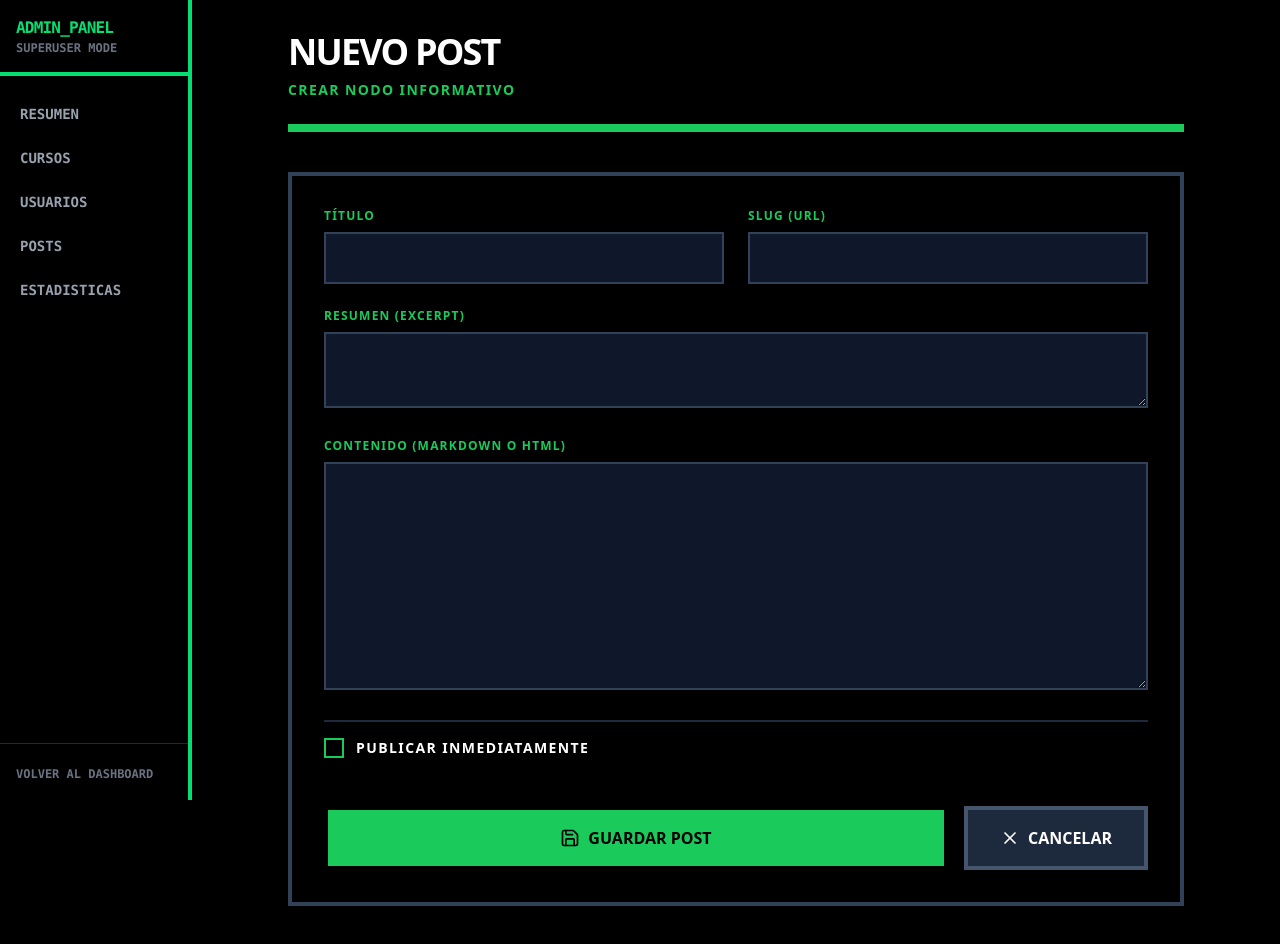
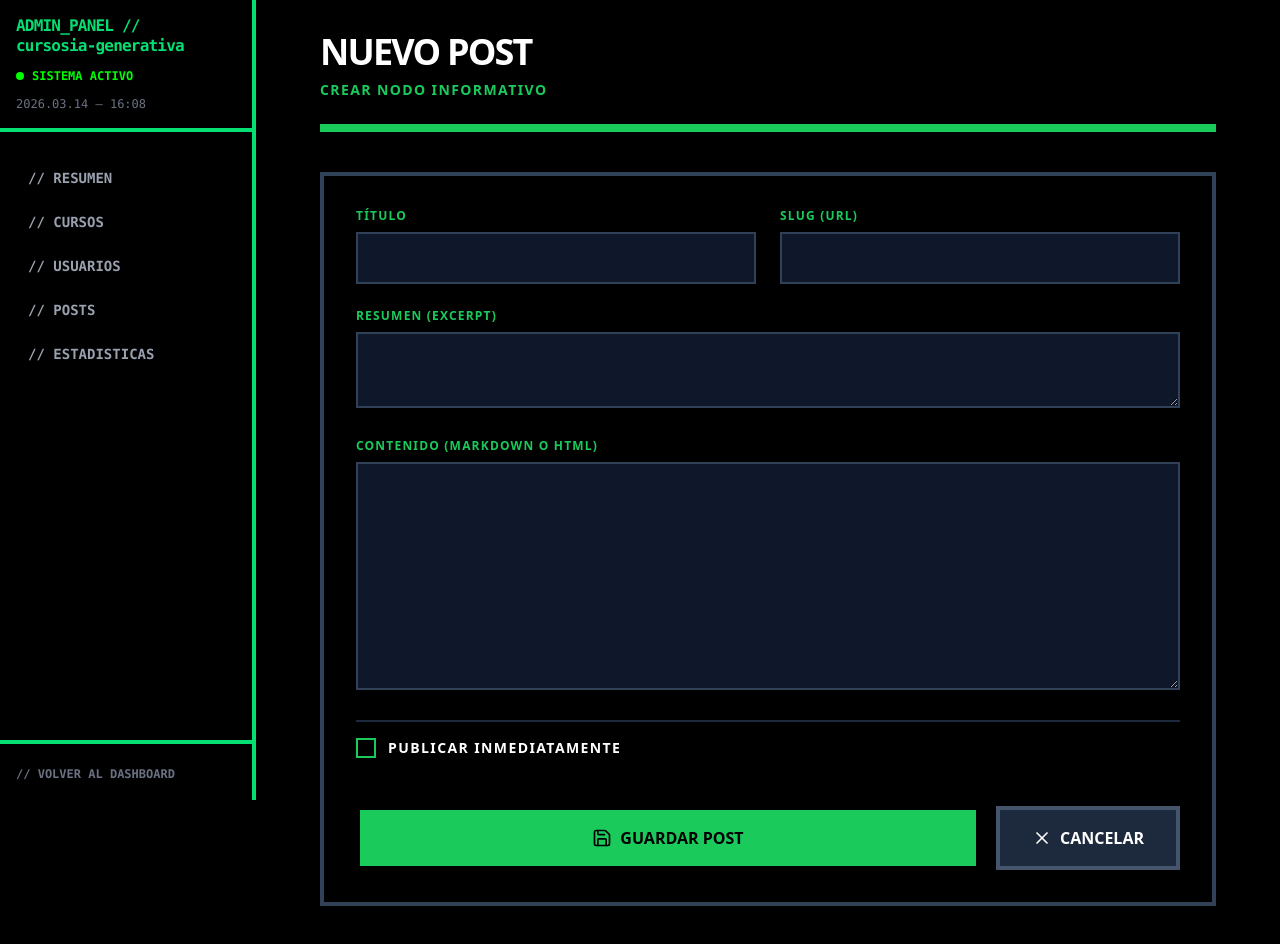
Before and after one commit to AndersonMoncayo/cursosia-generativa, a Next.js app: page /admin/posts/nuevo in a window 1280 px wide. Shown: the top 944 px of the page. Built offline with nearby package versions, Linux system fonts and the light colour scheme.

Commit message:
feat: redesign Admin Dashboard layout and metrics with brutalist aesthetic and mock history

```diff
--- a/src/app/admin/layout.tsx
+++ b/src/app/admin/layout.tsx
@@ -1,5 +1,5 @@
 'use client'
-import { useState } from 'react'
+import { useState, useEffect } from 'react'
 import Link from 'next/link'
 import { usePathname } from 'next/navigation'
 
@@ -15,69 +15,105 @@ export default function AdminLayout({ children }: { children: React.ReactNode })
   const [menuOpen, setMenuOpen] = useState(false)
   const pathname = usePathname()
 
+  const [currentTime, setCurrentTime] = useState('')
+
+  useEffect(() => {
+    const updateTime = () => {
+      const now = new Date()
+      // format: 2026.03.17 — 01:32
+      const datePart = `${now.getFullYear()}.${String(now.getMonth() + 1).padStart(2, '0')}.${String(now.getDate()).padStart(2, '0')}`
+      const timePart = `${String(now.getHours()).padStart(2, '0')}:${String(now.getMinutes()).padStart(2, '0')}`
+      setCurrentTime(`${datePart} — ${timePart}`)
+    }
+    updateTime()
+    const timer = setInterval(updateTime, 60000)
+    return () => clearInterval(timer)
+  }, [])
+
   return (
-    <div className="min-h-screen bg-black flex flex-col lg:flex-row">
+    <div className="min-h-screen bg-black flex flex-col lg:flex-row overflow-hidden relative">
 
       {/* MOBILE TOPBAR */}
-      <div className="lg:hidden flex items-center justify-between p-4 border-b-4 border-green-400 bg-black">
-        <span className="font-mono font-black text-green-400 text-lg tracking-tighter">ADMIN_PANEL</span>
+      <div className="lg:hidden flex flex-col p-4 border-b-4 border-green-400 bg-black relative z-40">
+        <div className="flex items-center justify-between">
+          <div>
+            <span className="font-mono font-black text-green-400 text-lg tracking-tighter block">ADMIN_PANEL // cursosia-generativa</span>
+            <span className="font-mono font-bold text-xs text-green-400 flex items-center gap-2 mt-1">
+              <span className="w-2 h-2 rounded-full bg-green-400 animate-pulse"></span>
+              SISTEMA ACTIVO
+            </span>
+          </div>
           <button
             onClick={() => setMenuOpen(!menuOpen)}
-          className="font-mono text-green-400 font-bold border-2 border-green-400 px-3 py-1 text-sm bg-black hover:bg-green-400 hover:text-black transition-colors"
+            className="font-mono text-green-400 font-bold border-2 border-green-400 px-3 py-1 text-sm bg-black hover:bg-green-400 hover:text-black transition-colors shrink-0 ml-4 relative z-50"
           >
             {menuOpen ? 'CERRAR' : 'MENU'}
           </button>
         </div>
+        {currentTime && <div className="font-mono text-gray-500 text-xs mt-2 text-right">{currentTime}</div>}
+      </div>
 
       {/* MOBILE DRAWER */}
       {menuOpen && (
-        <div className="lg:hidden bg-black border-b-4 border-green-400">
+        <div
+           className="fixed inset-0 bg-black/80 backdrop-blur-sm z-30 lg:hidden"
+           onClick={() => setMenuOpen(false)}
+        >
+          <div
+             className="absolute top-0 right-0 w-64 h-full bg-black border-l-4 border-green-400 flex flex-col pt-24 animate-slide-in-right"
+             onClick={e => e.stopPropagation()}
+          >
             {navItems.map(item => (
               <Link
                 key={item.href}
                 href={item.href}
                 onClick={() => setMenuOpen(false)}
-              className={`block px-6 py-3 font-mono font-bold text-sm border-b border-gray-800 ${
+                className={`block px-6 py-4 font-mono font-bold text-sm border-b border-gray-800 ${
                   pathname === item.href ? 'text-black bg-green-400' : 'text-white hover:text-green-400'
                 }`}
               >
-              {item.label}
+                // {item.label}
               </Link>
             ))}
             <Link href="/dashboard" onClick={() => setMenuOpen(false)}
-            className="block px-6 py-3 font-mono font-bold text-sm text-gray-500 hover:text-white border-b border-gray-800">
-            VOLVER AL DASHBOARD
+              className="block px-6 py-4 font-mono font-bold text-sm text-gray-500 hover:text-white border-b border-gray-800 mt-auto mb-8">
+              // VOLVER AL DASHBOARD
             </Link>
+          </div>
         </div>
       )}
 
       {/* DESKTOP SIDEBAR */}
-      <aside className="hidden lg:flex flex-col w-48 min-h-screen bg-black border-r-4 border-green-400 fixed top-0 left-0">
-        <div className="p-4 border-b-4 border-green-400">
-          <p className="font-mono font-black tracking-tighter text-green-400 text-base">ADMIN_PANEL</p>
-          <p className="font-mono font-bold text-gray-500 text-xs">SUPERUSER MODE</p>
+      <aside className="hidden lg:flex flex-col w-64 shrink-0 min-h-screen bg-black border-r-4 border-green-400 sticky top-0 left-0 h-screen">
+        <div className="p-4 border-b-4 border-green-400 mb-6">
+          <p className="font-mono font-black tracking-tighter text-green-400 text-base leading-tight">ADMIN_PANEL //<br/>cursosia-generativa</p>
+          <p className="font-mono font-bold text-[#00ff00] text-xs flex items-center gap-2 mt-3">
+             <span className="w-2 h-2 rounded-full bg-[#00ff00] animate-pulse"></span>
+             SISTEMA ACTIVO
+          </p>
+          {currentTime && <p className="font-mono text-gray-500 text-xs mt-3">{currentTime}</p>}
         </div>
-        <nav className="flex-1 py-4">
+        <nav className="flex-1 overflow-y-auto">
           {navItems.map(item => (
             <Link key={item.href} href={item.href}
-              className={`block px-4 py-3 font-mono font-bold text-sm border-l-4 transition-all ${
+              className={`block px-6 py-3 font-mono font-bold text-sm border-l-4 transition-all ${
                 pathname === item.href
                   ? 'border-green-400 text-green-400 bg-gray-900'
-                  : 'border-transparent text-gray-400 hover:text-white hover:border-gray-600'
+                  : 'border-transparent text-gray-400 hover:text-white hover:border-gray-800'
               }`}>
-              {item.label}
+              // {item.label}
             </Link>
           ))}
         </nav>
-        <div className="p-4 border-t border-gray-800">
+        <div className="p-4 border-t-4 border-green-400 mt-auto">
           <Link href="/dashboard" className="font-mono font-bold text-xs text-gray-500 hover:text-white">
-            VOLVER AL DASHBOARD
+            // VOLVER AL DASHBOARD
           </Link>
         </div>
       </aside>
 
       {/* CONTENIDO PRINCIPAL */}
-      <main className="flex-1 lg:ml-48 p-4 sm:p-6 lg:p-8 min-h-screen bg-black text-white">
+      <main className="flex-1 w-full lg:w-[calc(100%-16rem)] p-4 sm:p-8 min-h-screen bg-black text-white relative">
         {children}
       </main>
     </div>
--- a/src/app/admin/page.tsx
+++ b/src/app/admin/page.tsx
@@ -1,5 +1,7 @@
 export const dynamic = 'force-dynamic'
 import { createClient } from '@supabase/supabase-js'
+import { Terminal, Square, ChevronsRight, DollarSign } from 'lucide-react'
+import Link from 'next/link'
 
 const supabaseAdmin = createClient(
   process.env.NEXT_PUBLIC_SUPABASE_URL!,
@@ -34,56 +36,90 @@ export default async function AdminPage() {
       <div className="w-full h-1 bg-[#00FF41] mb-6 sm:mb-8" />
 
       {/* STATS GRID — responsivo */}
-      <div className="grid grid-cols-2 lg:grid-cols-4 gap-3 sm:gap-4 mb-8">
+      <div className="grid grid-cols-1 sm:grid-cols-2 lg:grid-cols-4 gap-4 mb-8">
         {[
-          { label: 'USUARIOS', value: totalUsuarios },
-          { label: 'CURSOS', value: totalCursos || 0 },
-          { label: 'ENROLLMENTS', value: totalEnrollments || 0 },
-          { label: 'INGRESOS', value: '--' }, // TODO: Implement Paddle revenue
+          { label: 'USUARIOS', value: totalUsuarios, icon: <Terminal className="w-5 h-5 text-[#00ff00]" />, trend: '+2 este mes ↑' },
+          { label: 'CURSOS', value: totalCursos || 0, icon: <Square className="w-5 h-5 text-[#00ff00]" />, trend: 'Activos en catálogo' },
+          { label: 'ENROLLMENTS', value: totalEnrollments || 0, icon: <ChevronsRight className="w-5 h-5 text-[#00ff00]" />, trend: '+1 reciente ↑' },
+          { label: 'INGRESOS', value: '$0', icon: <DollarSign className="w-5 h-5 text-[#00ff00]" />, trend: '0% vs anterior' },
         ].map(stat => (
-          <div key={stat.label} className="bg-white border-4 border-black p-4 sm:p-6 lg:p-8 hover:-translate-y-1 transition-transform">
-            <p className="font-mono font-bold text-xs text-gray-500 mb-1">{stat.label}</p>
-            <p className="font-mono font-black tracking-tighter text-3xl sm:text-4xl text-black">{stat.value}</p>
+          <div key={stat.label} className="bg-black border-2 border-[#333] hover:border-[#00ff00] transition-colors p-6 group flex flex-col">
+            <div className="flex items-center gap-3 mb-4">
+              {stat.icon}
+              <span className="font-mono font-bold text-[#00ff00] text-xs uppercase">{stat.label}</span>
+            </div>
+            <p className="font-mono font-black tracking-tighter text-5xl text-white mb-2">{stat.value}</p>
+            <p className="font-mono text-[#666] text-xs mt-auto">{stat.trend}</p>
           </div>
         ))}
       </div>
 
-      {/* TABLA ULTIMOS USUARIOS */}
-      <div className="border-4 border-gray-700 p-4 sm:p-6 pb-2">
-        <h2 className="font-mono font-black tracking-tighter text-white text-lg mb-4">ULTIMOS NODOS REGISTRADOS</h2>
-        <div className="overflow-x-auto">
-          <table className="w-full min-w-[500px]">
-            <thead>
-              <tr className="border-b-2 border-gray-700">
-                <th className="font-mono font-black text-xs text-[#00FF41] text-left pb-2">USUARIO / EMAIL</th>
-                <th className="font-mono font-black text-xs text-[#00FF41] text-left pb-2">ROL</th>
-                <th className="font-mono font-black text-xs text-[#00FF41] text-left pb-2">FECHA REGISTRO</th>
-              </tr>
-            </thead>
-            <tbody>
-              {recentUsers.length === 0 ? (
-                <tr><td colSpan={3} className="font-mono font-bold text-gray-500 text-sm text-center py-4">SIN DATOS</td></tr>
-              ) : recentUsers.map(u => (
-                <tr key={u.id} className="border-b border-gray-800 hover:bg-gray-900 transition-colors">
-                  <td className="py-3 px-2">
-                    <p className="font-mono font-bold text-white text-sm uppercase">{u.full_name || 'SIN NOMBRE'}</p>
-                    <p className="font-mono font-bold text-gray-400 text-xs lowercase">{u.email}</p>
-                  </td>
-                  <td className="py-3 px-2">
-                    <span className={`font-mono text-xs font-black px-2 py-1 border-2 ${
-                      u.role === 'admin' ? 'border-red-500 text-red-500 bg-red-500/10' :
-                      u.role === 'instructor' ? 'border-yellow-500 text-yellow-500 bg-yellow-500/10' :
-                      'border-gray-600 text-gray-300'
+      {/* 2 COLUMNS: USUARIOS RECIENTES & ACTIVIDAD RECIENTE */}
+      <div className="grid grid-cols-1 lg:grid-cols-2 gap-8">
+
+        {/* TABLA ULTIMOS USUARIOS */}
+        <div className="bg-black border-2 border-[#333] p-6 lg:p-8 flex flex-col">
+          <h2 className="font-mono font-black tracking-tighter text-white text-xl mb-6 uppercase">USUARIOS_RECIENTES.LOG</h2>
+          <div className="flex flex-col gap-4 flex-1">
+            {recentUsers.length === 0 ? (
+               <div className="text-gray-500 font-mono text-xs flex items-center gap-1">
+                 &gt; sin usuarios recientes<span className="w-2 h-4 bg-[#00ff00] animate-pulse inline-block ml-1"></span>
+               </div>
+            ) : recentUsers.map(u => {
+              const initials = (u.full_name || 'U').substring(0, 2).toUpperCase()
+              const rtf = new Intl.RelativeTimeFormat('es', { numeric: 'auto' })
+              const daysDiff = Math.round((new Date(u.created_at).getTime() - new Date().getTime()) / (1000 * 60 * 60 * 24))
+              let relativeDate = rtf.format(daysDiff, 'day')
+              if (daysDiff === 0) relativeDate = 'hoy'
+
+              return (
+                <div key={u.id} className="flex items-center gap-4 border-b border-[#222] pb-4 last:border-0 last:pb-0">
+                  <div className="w-10 h-10 rounded-full bg-black border-2 border-[#00ff00] flex items-center justify-center shrink-0">
+                    <span className="font-mono font-bold text-white text-sm">{initials}</span>
+                  </div>
+                  <div className="flex-1 min-w-0">
+                    <p className="font-mono font-bold text-white text-sm truncate uppercase">{u.full_name || 'SIN NOMBRE'}</p>
+                    <p className="font-mono text-gray-500 text-xs truncate lowercase">{u.email}</p>
+                  </div>
+                  <div className="flex flex-col items-end shrink-0 gap-1.5">
+                    <span className={`font-mono text-[10px] font-black px-2 py-0.5 border ${
+                      u.role === 'admin' ? 'border-[#ff0000] text-[#ff0000]' :
+                      'border-[#00ff00] text-[#00ff00]'
                     }`}>{u.role?.toUpperCase() || 'STUDENT'}</span>
-                  </td>
-                  <td className="py-3 px-2 font-mono font-bold text-gray-400 text-xs uppercase">
-                    {new Date(u.created_at).toLocaleDateString('es-CO')}
-                  </td>
-                </tr>
-              ))}
-            </tbody>
-          </table>
+                    <span className="font-mono text-[#666] text-[10px] uppercase">{relativeDate}</span>
+                  </div>
+                </div>
+              )
+            })}
+          </div>
+          <div className="mt-6 pt-4 border-t border-[#333]">
+            <Link href="/admin/usuarios" className="font-mono text-[#00ff00] text-xs hover:text-white transition-colors uppercase font-bold">VER TODOS →</Link>
+          </div>
         </div>
+
+        {/* ACTIVIDAD RECIENTE */}
+        <div className="bg-black border-2 border-[#333] p-6 lg:p-8">
+          <h2 className="font-mono font-black tracking-tighter text-white text-xl mb-6 uppercase">ACTIVIDAD_RECIENTE.LOG</h2>
+          <div className="flex flex-col gap-4 font-mono text-xs">
+            {/* Mocked data matching user exact example */}
+            <div className="flex items-start gap-3 border-b border-[#222] pb-4">
+              <span className="text-[#00ff00] mt-0.5">●</span>
+              <span className="text-gray-400 flex-1 leading-relaxed">ASGASGAS se inscribió en "Prompt Engineering"</span>
+              <span className="text-[#666] shrink-0">hace 1h</span>
+            </div>
+            <div className="flex items-start gap-3 border-b border-[#222] pb-4">
+              <span className="text-[#00ff00] mt-0.5">●</span>
+              <span className="text-gray-400 flex-1 leading-relaxed">Anderson Moncayo creó el curso "IA para Negocios"</span>
+              <span className="text-[#666] shrink-0">hace 3h</span>
+            </div>
+            <div className="flex items-start gap-3 pb-4">
+              <span className="text-[#00ff00] mt-0.5">●</span>
+              <span className="text-gray-400 flex-1 leading-relaxed">Sistema: 4 cursos activos en catálogo</span>
+              <span className="text-[#666] shrink-0">hoy</span>
+            </div>
+          </div>
+        </div>
+
       </div>
     </div>
   )
```
Also changed, not shown: 1 other file (tests, documents, lock files or other folders). Lines whose indentation alone changed are shown as unchanged.
